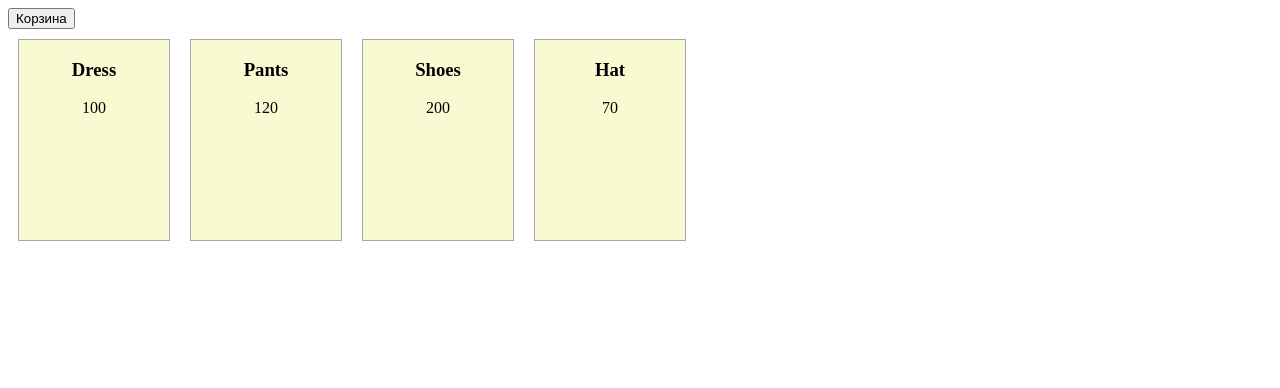
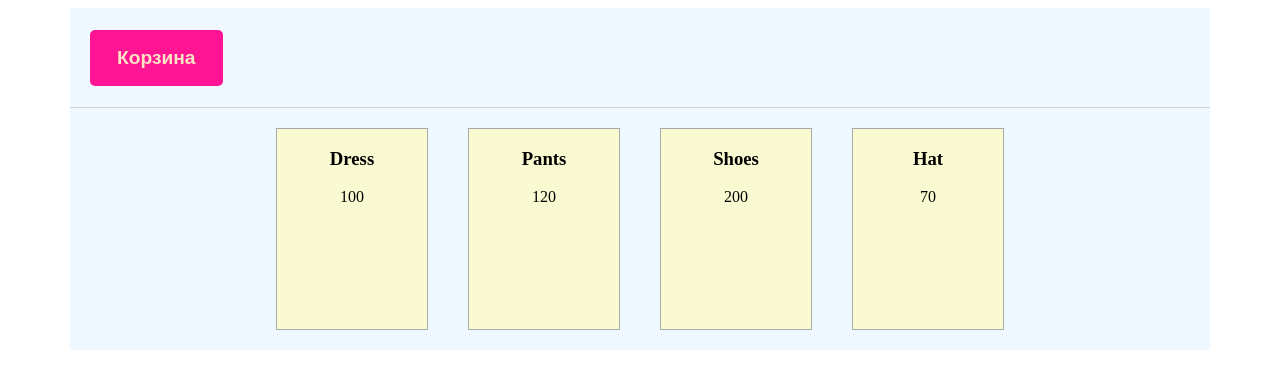
Before and after one commit to steaddy/sandbox, a plain HTML site: page index.html in a window 1280 px wide. Drawn offline with Linux system fonts and the light colour scheme.

Commit message:
Add files via upload
Доделаны стили шапки, кнопки корзины, общей структуры страницы.

```diff
--- a/css/style.css
+++ b/css/style.css
@@ -1,16 +1,67 @@
+
+
+
+.header {
+    width: 100%;
+    height: 100px;
+
+}
+
+.headerStyle {
+    -webkit-box-sizing: border-box;
+    -moz-box-sizing: border-box;
+    box-sizing: border-box;
+    border-bottom: 1px solid lightgrey;
+}
+
+.container {
+    width: 1140px;
+    height: 100%;
+    margin: 0 auto;
+    background-color: aliceblue;
+    display: flex;
+    align-items: center;
+}
+
 .item {
     border: 1px solid darkgray;
     width: 150px;
     height: 200px;
-    margin: 10px;
+    margin: 20px;
     text-align: center;
     background-color: lightgoldenrodyellow;
 }
 
 .goods {
+    width: 100%;
    display: flex;
+    justify-content: center;
 }
 
 .item h3 {
     text-transform: capitalize;
 }
+
+.cartButton {
+    margin: 20px;
+    -webkit-border-radius: 5px;
+    -moz-border-radius: 5px;
+    border-radius: 5px;
+    padding: 15px 25px;
+    background-color: deeppink;
+    font-weight: bold;
+    font-size: 1.2em;
+    color: bisque;
+    border-color: transparent;
+    transition: 0.3s;
+}
+
+.cartButton:hover {
+    background-color: crimson;
+}
+.cartButton:focus {
+    outline: none;
+}
+.cartButton:active {
+    color: white;
+}
--- a/index.html
+++ b/index.html
@@ -6,11 +6,15 @@
     <link rel="stylesheet" href="css/style.css">
 </head>
 <body>
-<header>
-    <button>Корзина</button>
+<header class="header">
+    <div class="container headerStyle">
+        <button class="cartButton">Корзина</button>
+    </div>
 </header>
 <main>
-    <div class="goods"></div>
+    <div class="container">
+        <div class="goods"></div>
+    </div>
 </main>
 
 <script src="js/script.js"></script>
```
